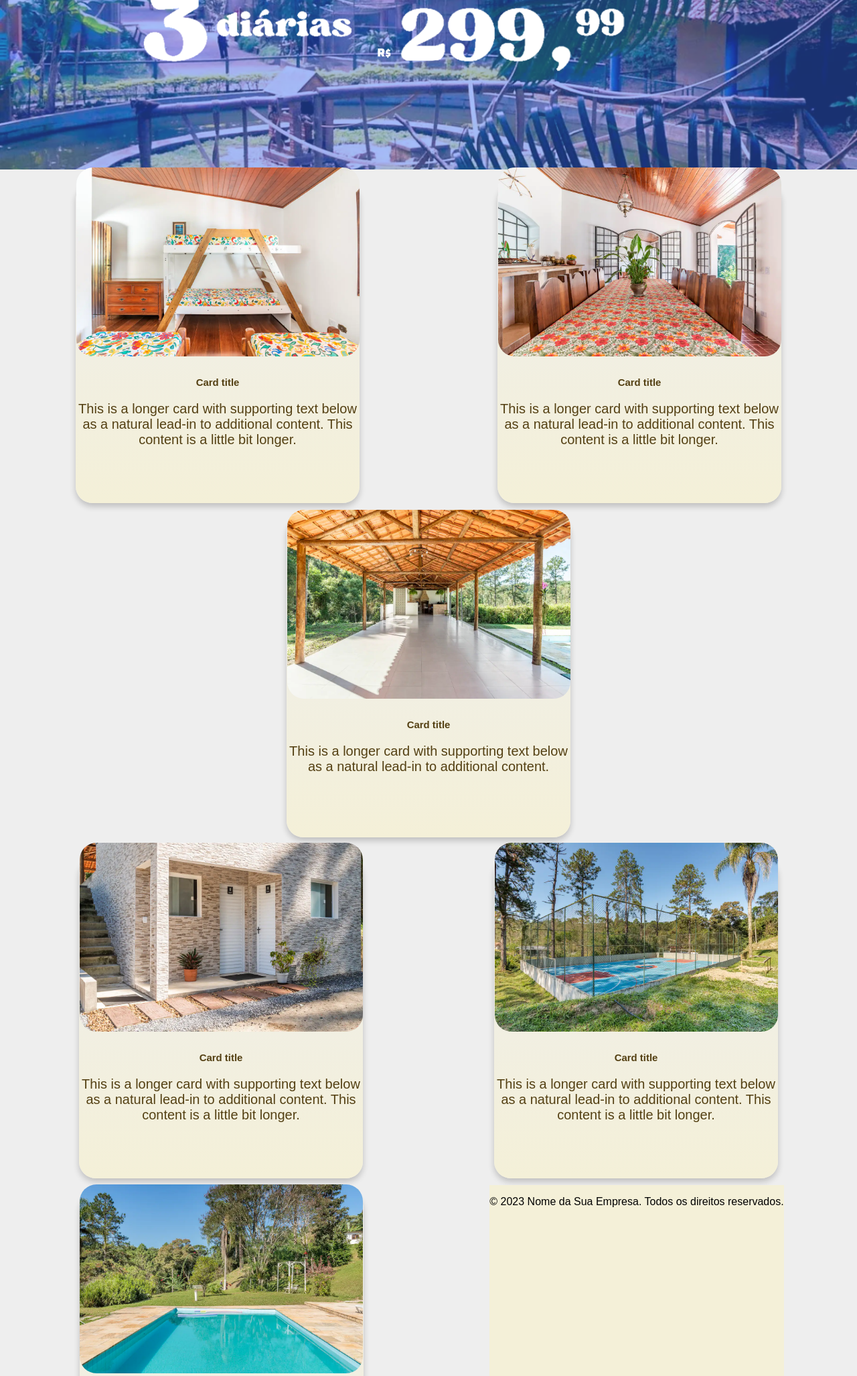
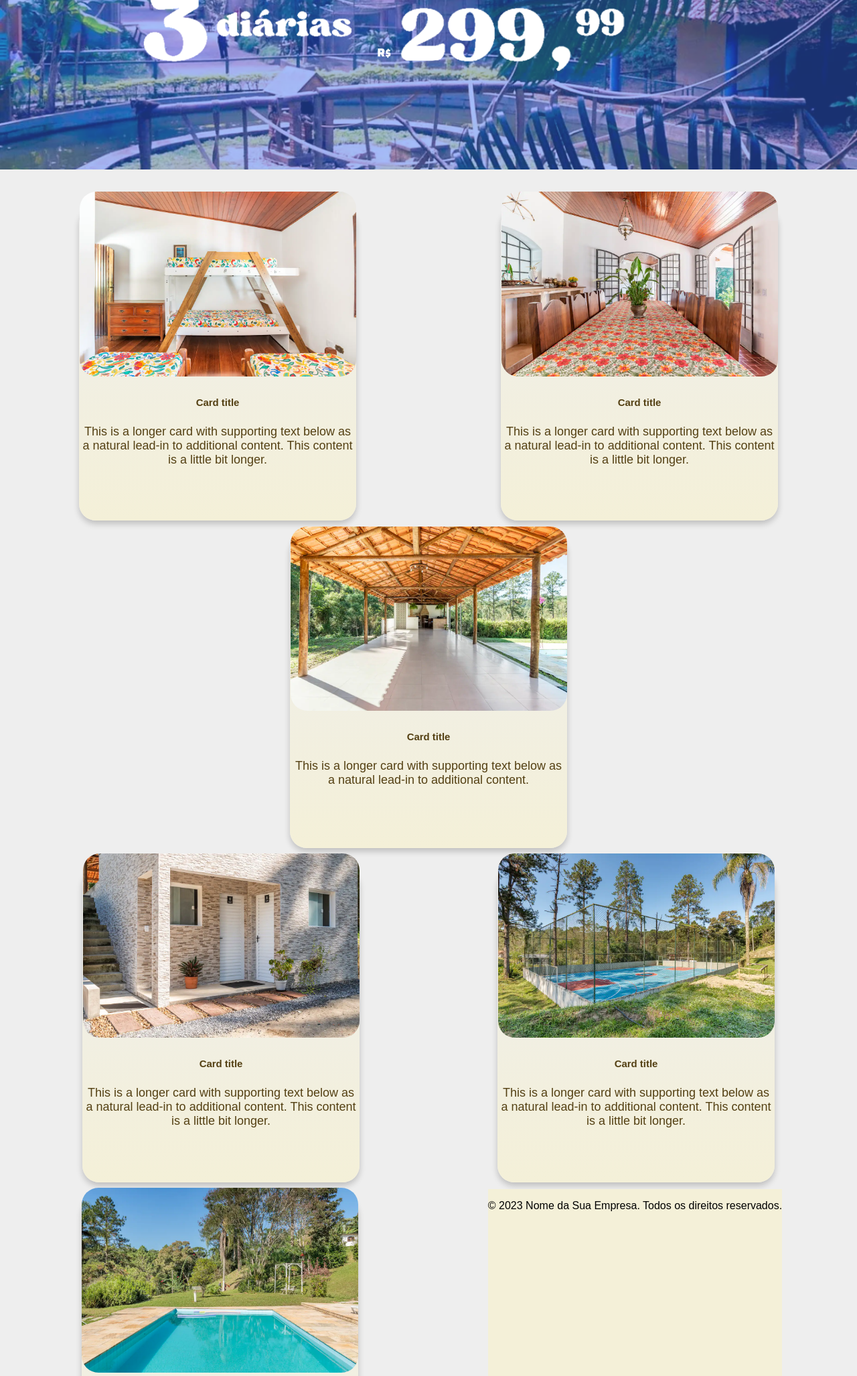
Before and after one commit to offdopedro1303/sprint3, a PHP site: page / in a window 1280 px wide. Shown: the part 1566-3620 px from the top of the page at 67% size. Run offline with PHP 8.4, Linux system fonts and the light colour scheme.

Commit message:
aaaaaaaaaaaaaaaa

```diff
--- a/index.html
+++ b/index.html
@@ -62,51 +62,51 @@
     </button>
     </div>
   </section>
-
-  <div class="card-container">
-    <div class="card">
-        <div class="card-body">
+<br>
+<br>
+  <div class="card-container1">
+    <div class="card1">
+        <div class="card-body1">
             <img src="beliche.webp" alt="Imagem 1">
             <h5 class="card-title">Card title</h5>
             <p class="card-text">This is a longer card with supporting text below as a natural lead-in to additional content. This content is a little bit longer.</p>
         </div>
     </div>
 
-    <div class="card">
-        <div class="card-body">
+    <div class="card1">
+        <div class="card-body1">
             <img src="cozinha.webp" alt="Imagem 2">
             <h5 class="card-title">Card title</h5>
             <p class="card-text">This is a longer card with supporting text below as a natural lead-in to additional content. This content is a little bit longer.</p>
         </div>
     </div>
 
-    <div class="card">
-        <div class="card-body">
+    <div class="card1">
+        <div class="card-body1">
             <img src="espaco.webp" alt="Imagem 3">
             <h5 class="card-title">Card title</h5>
             <p class="card-text">This is a longer card with supporting text below as a natural lead-in to additional content.</p>
         </div>
     </div>
-
-    <div class="card-container">
-        <div class="card">
-            <div class="card-body">
+    <div class="card-container2">
+        <div class="card2">
+            <div class="card-body2">
                 <img src="banheiro.webp" alt="Imagem 1">
                 <h5 class="card-title">Card title</h5>
                 <p class="card-text">This is a longer card with supporting text below as a natural lead-in to additional content. This content is a little bit longer.</p>
             </div>
         </div>
 
-        <div class="card">
-            <div class="card-body">
+        <div class="card2">
+            <div class="card-body2">
                 <img src="quadra.webp" alt="Imagem 2">
                 <h5 class="card-title">Card title</h5>
                 <p class="card-text">This is a longer card with supporting text below as a natural lead-in to additional content. This content is a little bit longer.</p>
             </div>
         </div>
 
-        <div class="card">
-            <div class="card-body">
+        <div class="card2">
+            <div class="card-body2">
                 <img src="piscinas1.webp" alt="Imagem 3">
                 <h5 class="card-title">Card title</h5>
                 <p class="card-text">This is a longer card with supporting text below as a natural lead-in to additional content.</p>
--- a/style.css
+++ b/style.css
@@ -67,6 +67,11 @@ body {
     display: block;
 }
 
+
+/* ---------------------------------------------------------- */
+
+
+
 .card-container {
     display: flex;
     flex-wrap: wrap;
@@ -110,8 +115,6 @@ body {
     transform: translateY(-3px);
     box-shadow: 0px 8px 15px rgba(0, 0, 0, 0.3);
 }
-
-
 .card:active {
     transform: scale(0.95);
     box-shadow: 0px 2px 5px rgba(0, 0, 0, 0.2);
@@ -150,6 +153,188 @@ body {
 .card-title{
     color: #544013;
 }
+
+
+/* ---------------------------------------------------------- */
+
+
+
+.card-container1 {
+    display: flex;
+    flex-wrap: wrap;
+    justify-content: space-around;
+    padding: 10px;
+}
+.card1 {
+    margin: 10px;
+    box-shadow: 0 4px 8px rgba(0, 0, 0, 0.1);
+    border-radius: 40px;
+    width: 370px;
+    height: 440px;
+    box-shadow: 0 4px 8px rgba(0, 0, 0, 0.1);
+    background-color: #fff; /* Fundo branco */
+    text-align: center; /* Centraliza o conteúdo */
+}
+.card1 img {
+    width: 413px;
+    margin-top: -85px;
+    height: auto;
+    border-radius: 25px;
+}
+.card-body1 {
+    padding: 60px;
+}
+.card1 {
+    font-family: inherit;
+    font-size: 18px;
+    background: linear-gradient(to bottom, #EEEEEE 0%,#F4F0D8 100%);
+    color: white;
+    padding: 0.8em 1.2em;
+    display: flex;
+    align-items: center;
+    justify-content: center;
+    border: none;
+    border-radius: 25px;
+    box-shadow: 0px 5px 10px rgba(0, 0, 0, 0.2);
+    transition: all 0.3s;
+}
+.card1:hover {
+    transform: translateY(-3px);
+    box-shadow: 0px 8px 15px rgba(0, 0, 0, 0.3);
+}
+.card1:active {
+    transform: scale(0.95);
+    box-shadow: 0px 2px 5px rgba(0, 0, 0, 0.2);
+}
+.card1 span {
+    display: block;
+    margin-left: 0.4em;
+    transition: all 0.3s;
+}
+.card1 svg {
+    width: 18px;
+    height: 18px;
+    fill: white;
+    transition: all 0.3s;
+}
+.card1 .svg-wrapper {
+    display: flex;
+    align-items: center;
+    justify-content: center;
+    width: 30px;
+    height: 30px;
+    border-radius: 50%;
+    background-color: rgba(255, 255, 255, 0.2);
+    margin-right: 0.5em;
+    transition: all 0.3s;
+}
+.card1:hover .svg-wrapper {
+    background-color: rgba(255, 255, 255, 0.5);
+}
+.card1:hover svg {
+    transform: rotate(45deg);
+}
+.card1-text{
+    color:#544013;
+}
+.card1-title{
+    color: #544013;
+}
+
+
+
+/* ---------------------------------------------------------- */
+
+/* ---------------------------------------------------------- */
+
+
+
+.card-container2 {
+    display: flex;
+    flex-wrap: wrap;
+    justify-content: space-around;
+    padding: 10px;
+}
+.card2 {
+    margin: 10px;
+    box-shadow: 0 4px 8px rgba(0, 0, 0, 0.1);
+    border-radius: 40px;
+    width: 370px;
+    height: 440px;
+    box-shadow: 0 4px 8px rgba(0, 0, 0, 0.1);
+    background-color: #fff; /* Fundo branco */
+    text-align: center; /* Centraliza o conteúdo */
+}
+.card2 img {
+    width: 413px;
+    margin-top: -85px;
+    height: auto;
+    border-radius: 25px;
+}
+.card-body2 {
+    padding: 60px;
+}
+.card2 {
+    font-family: inherit;
+    font-size: 18px;
+    background: linear-gradient(to bottom, #EEEEEE 0%,#F4F0D8 100%);
+    color: white;
+    padding: 0.8em 1.2em;
+    display: flex;
+    align-items: center;
+    justify-content: center;
+    border: none;
+    border-radius: 25px;
+    box-shadow: 0px 5px 10px rgba(0, 0, 0, 0.2);
+    transition: all 0.3s;
+}
+.card2:hover {
+    transform: translateY(-3px);
+    box-shadow: 0px 8px 15px rgba(0, 0, 0, 0.3);
+}
+.card2:active {
+    transform: scale(0.95);
+    box-shadow: 0px 2px 5px rgba(0, 0, 0, 0.2);
+}
+.card2 span {
+    display: block;
+    margin-left: 0.4em;
+    transition: all 0.3s;
+}
+.card2 svg {
+    width: 18px;
+    height: 18px;
+    fill: white;
+    transition: all 0.3s;
+}
+.card2 .svg-wrapper {
+    display: flex;
+    align-items: center;
+    justify-content: center;
+    width: 30px;
+    height: 30px;
+    border-radius: 50%;
+    background-color: rgba(255, 255, 255, 0.2);
+    margin-right: 0.5em;
+    transition: all 0.3s;
+}
+.card2:hover .svg-wrapper {
+    background-color: rgba(255, 255, 255, 0.5);
+}
+.card2:hover svg {
+    transform: rotate(45deg);
+}
+.card2-text{
+    color:#544013;
+}
+.card2-title{
+    color: #544013;
+}
+
+
+
+/* ---------------------------------------------------------- */
+
 
 .fotologo{
     background-image: url(../sprint3/fundo1.png);
```
